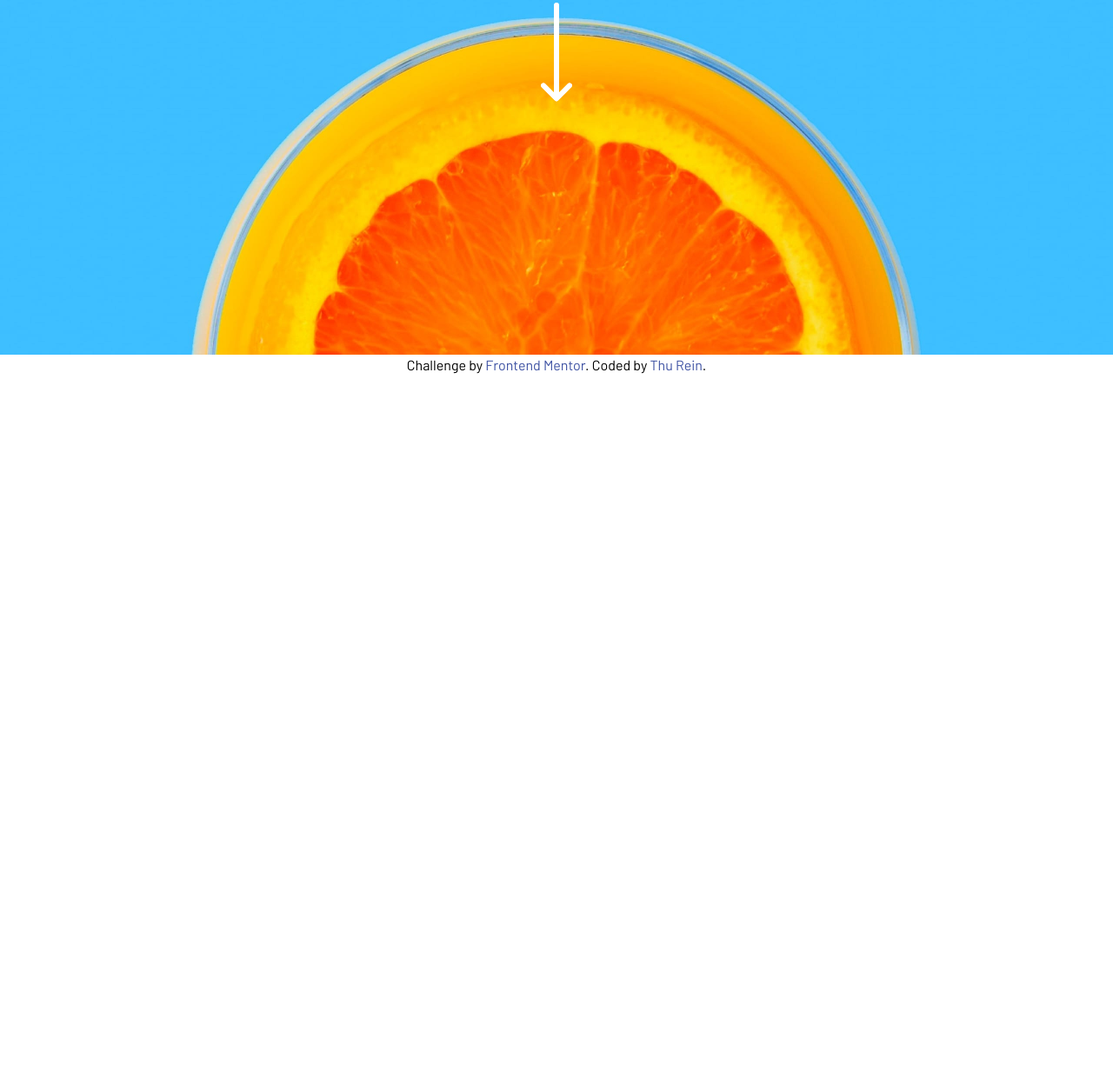
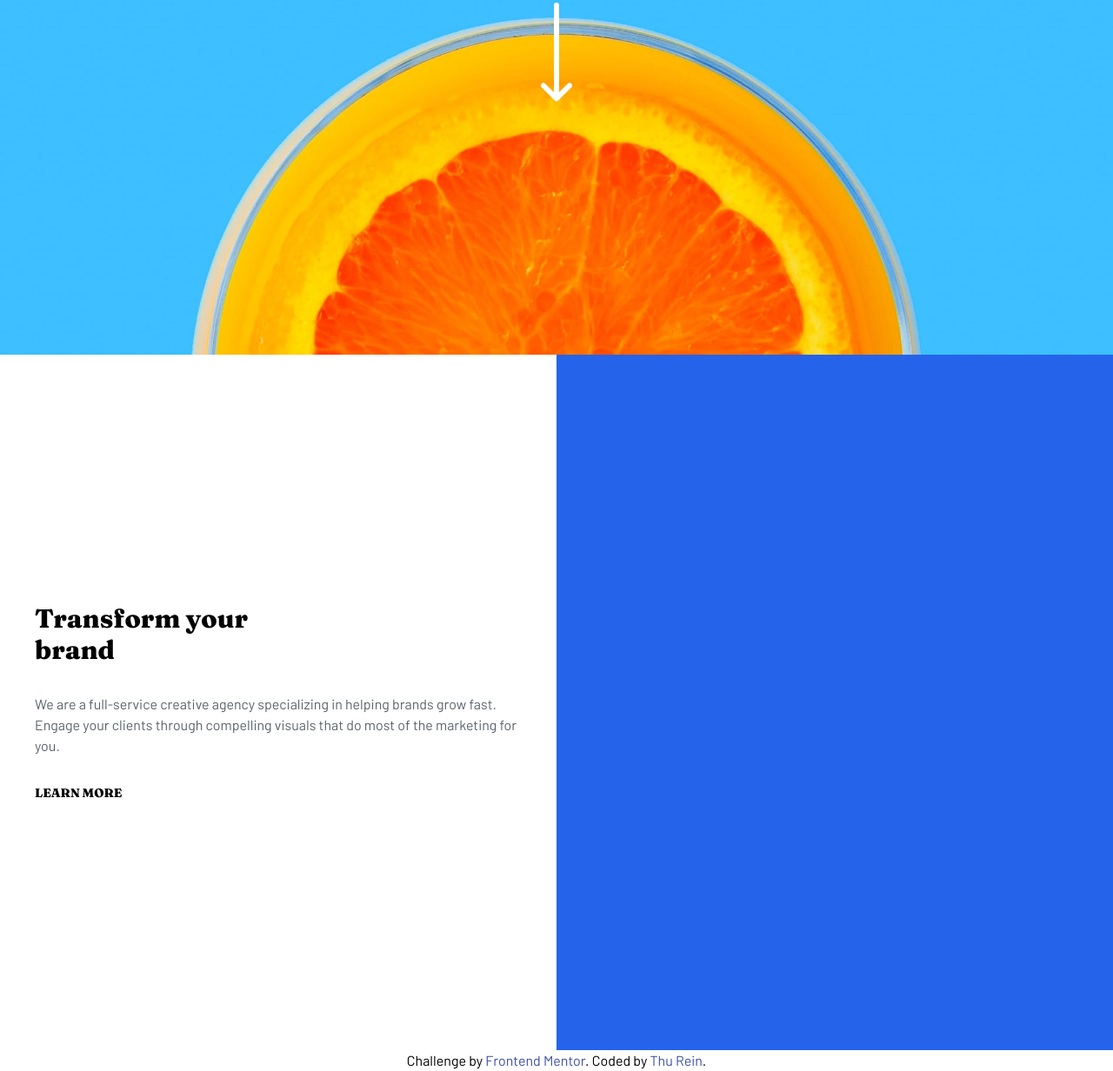
Before and after one commit to ThuReinMinHtun/sunnyside-agency-landing-page, a website: page index.html in a window 1280 px wide. Shown: the part 392-1624 px from the top of the page at 87% size. Before the commit the page ends 824 px from the top, so only its background shows below. Drawn offline with Linux system fonts and the light colour scheme.

Commit message:
about section part

```diff
--- a/index.html
+++ b/index.html
@@ -161,10 +161,31 @@
     <!-- end of header  -->
 
     <!-- =================================================================== -->
-    <!-- About Services Projects Contact We are creatives Transform your brand We are
-    a full-service creative agency specializing in helping brands grow fast.
-    Engage your clients through compelling visuals that do most of the marketing
-    for you. Learn more Stand out to the right audience Using a collaborative
+     <!-- content-start -->
+     <main class="w-full h-screen  flex  flex-col">
+      <!-- about-section -->
+       <section class="w-full h-screen flex flex-col  ">
+        <!-- egg-content -->
+          <div class="w-full h-full flex flex-row justify-between">
+            <div class="w-1/2  flex flex-col justify-center gap-8  px-10 text-left">
+              <h1 class="text-3xl font-fraunces font-extrabold ">Transform your <span class="block">brand</span></h1>
+              <p class="text-verydarkgrayishblue font-barlow ">We are
+                a full-service creative agency specializing in helping brands grow fast. Engage your clients through compelling visuals that do most of the marketing
+                for you.</p>
+                <a href="#" class=" text-black font-fraunces font-extrabold text-sm uppercase cursor-pointer ">Learn more
+                 <div class="bg-black w-1/2 border-1 "></div>
+                </a>
+            </div>
+            <div class="bg-blue-600 w-1/2 "></div>
+          </div>
+
+       </section>
+       <!-- end-of-about-section -->
+     </main>
+     <!-- content-end -->
+      <!-- =================================================================== -->
+    <!--   your brand
+    Learn more Stand out to the right audience Using a collaborative
     formula of designers, researchers, photographers, videographers, and
     copywriters, we’ll build and extend your brand in digital places. Learn more
     Graphic design Great design makes you memorable. We deliver artwork that
```
Also changed, not shown: src/css/output.css.
